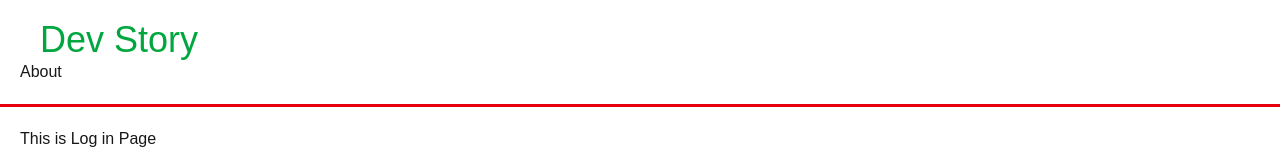
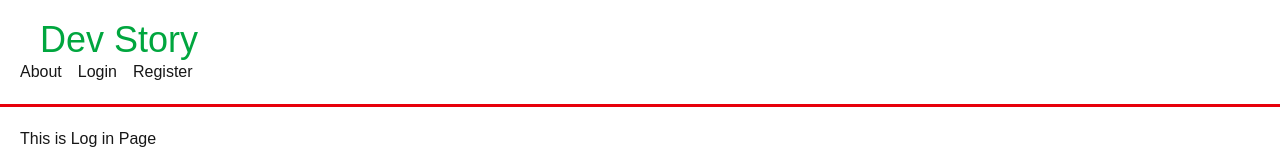
Before and after one commit to fuadhasan199/learning-nextjs, a Next.js app: page /login in a window 1280 px wide. Shown: the top 160 px of the page. Built offline with nearby package versions, Linux system fonts and the light colour scheme.

Commit message:
Globaly Loading State

```diff
--- /dev/null
+++ b/src/app/loading.jsx
@@ -0,0 +1,12 @@
+import React from 'react';
+
+const Loading = () => {
+    return (
+       <div className="flex items-center justify-center h-screen">
+      <div className="animate-spin rounded-full h-16 w-16 border-t-4 border-green-500"></div>
+      <h2 className="ml-4 text-xl font-semibold">লোড হচ্ছে, দয়া করে অপেক্ষা করুন...</h2>
+    </div>
+    );
+};
+
+export default Loading;
--- a/src/components/Header.jsx
+++ b/src/components/Header.jsx
@@ -6,9 +6,12 @@ const Header = () => {
            <header className="p-5 border-b-3 border-red-600">
              <Link className="text-4xl p-5 text-green-600" href={'/'}>Dev Story</Link>
 
-        <nav>
+        <nav className='flex gap-4'>
              <Link href={'/About'}> About
              </Link>
+
+             <Link href={'/login'}>Login</Link>
+             <Link href={'/register'}>Register</Link>
         </nav>
 
         </header>
```
Also changed, not shown: src/app/About/page.jsx (line endings or trailing spaces), src/app/layout.jsx (line endings or trailing spaces).
